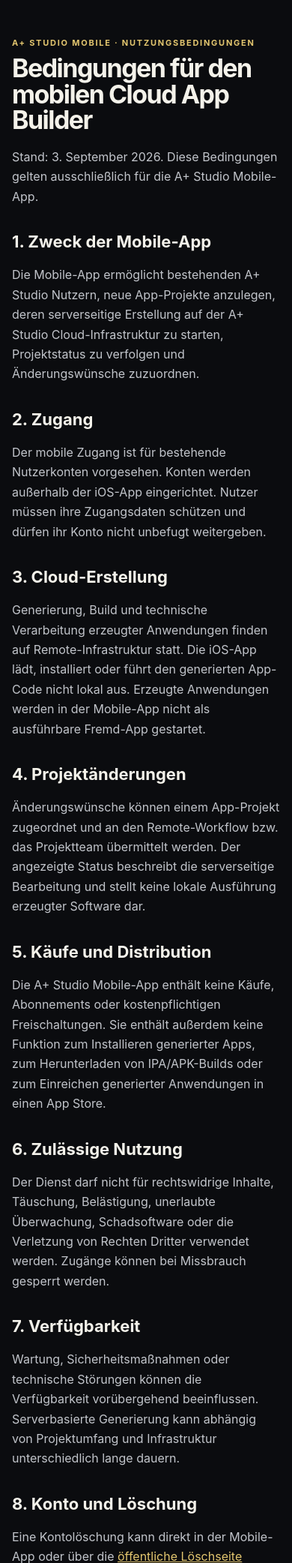
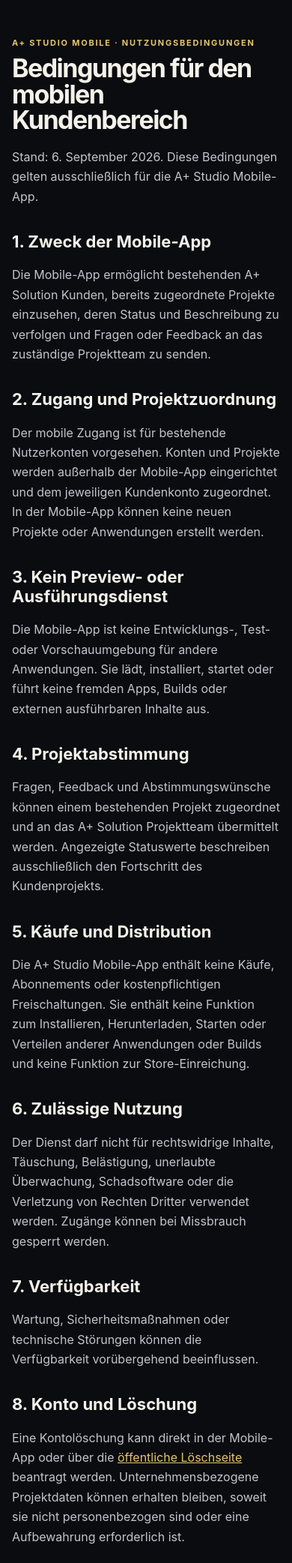
Before and after one commit to hsdarestani/a-studio, a Django app: page /mobile/terms/ in a window 390 px wide. Shown: the part 150-2234 px from the top of the page at 75% size. Run offline with Django 5.2, Linux system fonts and the light colour scheme; parts of the project's set-up code (start-up, migrations or seed data) failed here and were passed over; some libraries are stand-ins or nearby versions.

Commit message:
docs(ios): align mobile terms with existing-project companion

```diff
--- a/templates/legal/mobile_terms.html
+++ b/templates/legal/mobile_terms.html
@@ -2,22 +2,22 @@
 {% block title %}Nutzungsbedingungen · A+ Studio Mobile{% endblock %}
 {% block content %}
 <div class="eyebrow">A+ STUDIO MOBILE · NUTZUNGSBEDINGUNGEN</div>
-<h1>Bedingungen für den mobilen Cloud App Builder</h1>
-<p>Stand: 3. September 2026. Diese Bedingungen gelten ausschließlich für die A+ Studio Mobile-App.</p>
+<h1>Bedingungen für den mobilen Kundenbereich</h1>
+<p>Stand: 6. September 2026. Diese Bedingungen gelten ausschließlich für die A+ Studio Mobile-App.</p>
 <h2>1. Zweck der Mobile-App</h2>
-<p>Die Mobile-App ermöglicht bestehenden A+ Studio Nutzern, neue App-Projekte anzulegen, deren serverseitige Erstellung auf der A+ Studio Cloud-Infrastruktur zu starten, Projektstatus zu verfolgen und Änderungswünsche zuzuordnen.</p>
-<h2>2. Zugang</h2>
-<p>Der mobile Zugang ist für bestehende Nutzerkonten vorgesehen. Konten werden außerhalb der iOS-App eingerichtet. Nutzer müssen ihre Zugangsdaten schützen und dürfen ihr Konto nicht unbefugt weitergeben.</p>
-<h2>3. Cloud-Erstellung</h2>
-<p>Generierung, Build und technische Verarbeitung erzeugter Anwendungen finden auf Remote-Infrastruktur statt. Die iOS-App lädt, installiert oder führt den generierten App-Code nicht lokal aus. Erzeugte Anwendungen werden in der Mobile-App nicht als ausführbare Fremd-App gestartet.</p>
-<h2>4. Projektänderungen</h2>
-<p>Änderungswünsche können einem App-Projekt zugeordnet und an den Remote-Workflow bzw. das Projektteam übermittelt werden. Der angezeigte Status beschreibt die serverseitige Bearbeitung und stellt keine lokale Ausführung erzeugter Software dar.</p>
+<p>Die Mobile-App ermöglicht bestehenden A+ Solution Kunden, bereits zugeordnete Projekte einzusehen, deren Status und Beschreibung zu verfolgen und Fragen oder Feedback an das zuständige Projektteam zu senden.</p>
+<h2>2. Zugang und Projektzuordnung</h2>
+<p>Der mobile Zugang ist für bestehende Nutzerkonten vorgesehen. Konten und Projekte werden außerhalb der Mobile-App eingerichtet und dem jeweiligen Kundenkonto zugeordnet. In der Mobile-App können keine neuen Projekte oder Anwendungen erstellt werden.</p>
+<h2>3. Kein Preview- oder Ausführungsdienst</h2>
+<p>Die Mobile-App ist keine Entwicklungs-, Test- oder Vorschauumgebung für andere Anwendungen. Sie lädt, installiert, startet oder führt keine fremden Apps, Builds oder externen ausführbaren Inhalte aus.</p>
+<h2>4. Projektabstimmung</h2>
+<p>Fragen, Feedback und Abstimmungswünsche können einem bestehenden Projekt zugeordnet und an das A+ Solution Projektteam übermittelt werden. Angezeigte Statuswerte beschreiben ausschließlich den Fortschritt des Kundenprojekts.</p>
 <h2>5. Käufe und Distribution</h2>
-<p>Die A+ Studio Mobile-App enthält keine Käufe, Abonnements oder kostenpflichtigen Freischaltungen. Sie enthält außerdem keine Funktion zum Installieren generierter Apps, zum Herunterladen von IPA/APK-Builds oder zum Einreichen generierter Anwendungen in einen App Store.</p>
+<p>Die A+ Studio Mobile-App enthält keine Käufe, Abonnements oder kostenpflichtigen Freischaltungen. Sie enthält keine Funktion zum Installieren, Herunterladen, Starten oder Verteilen anderer Anwendungen oder Builds und keine Funktion zur Store-Einreichung.</p>
 <h2>6. Zulässige Nutzung</h2>
 <p>Der Dienst darf nicht für rechtswidrige Inhalte, Täuschung, Belästigung, unerlaubte Überwachung, Schadsoftware oder die Verletzung von Rechten Dritter verwendet werden. Zugänge können bei Missbrauch gesperrt werden.</p>
 <h2>7. Verfügbarkeit</h2>
-<p>Wartung, Sicherheitsmaßnahmen oder technische Störungen können die Verfügbarkeit vorübergehend beeinflussen. Serverbasierte Generierung kann abhängig von Projektumfang und Infrastruktur unterschiedlich lange dauern.</p>
+<p>Wartung, Sicherheitsmaßnahmen oder technische Störungen können die Verfügbarkeit vorübergehend beeinflussen.</p>
 <h2>8. Konto und Löschung</h2>
 <p>Eine Kontolöschung kann direkt in der Mobile-App oder über die <a href="/account-deletion/">öffentliche Löschseite</a> beantragt werden. Unternehmensbezogene Projektdaten können erhalten bleiben, soweit sie nicht personenbezogen sind oder eine Aufbewahrung erforderlich ist.</p>
 <h2>9. Kontakt</h2>
```
